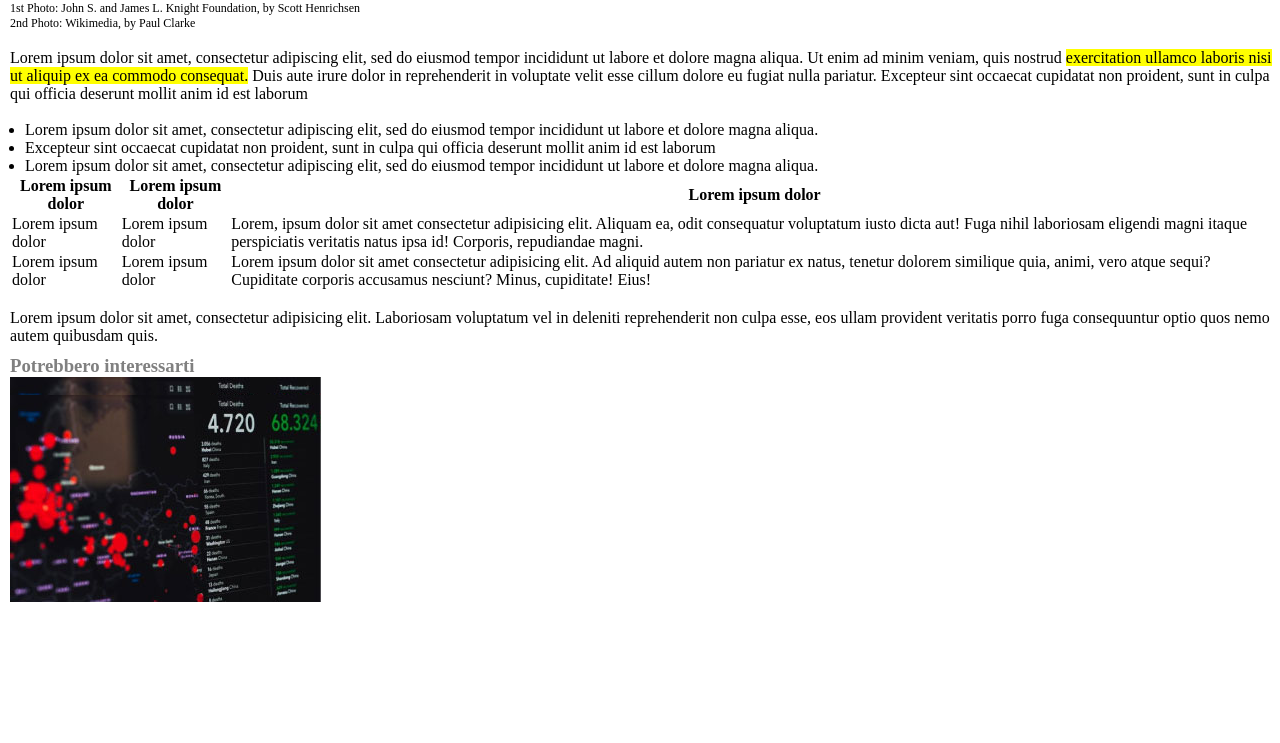
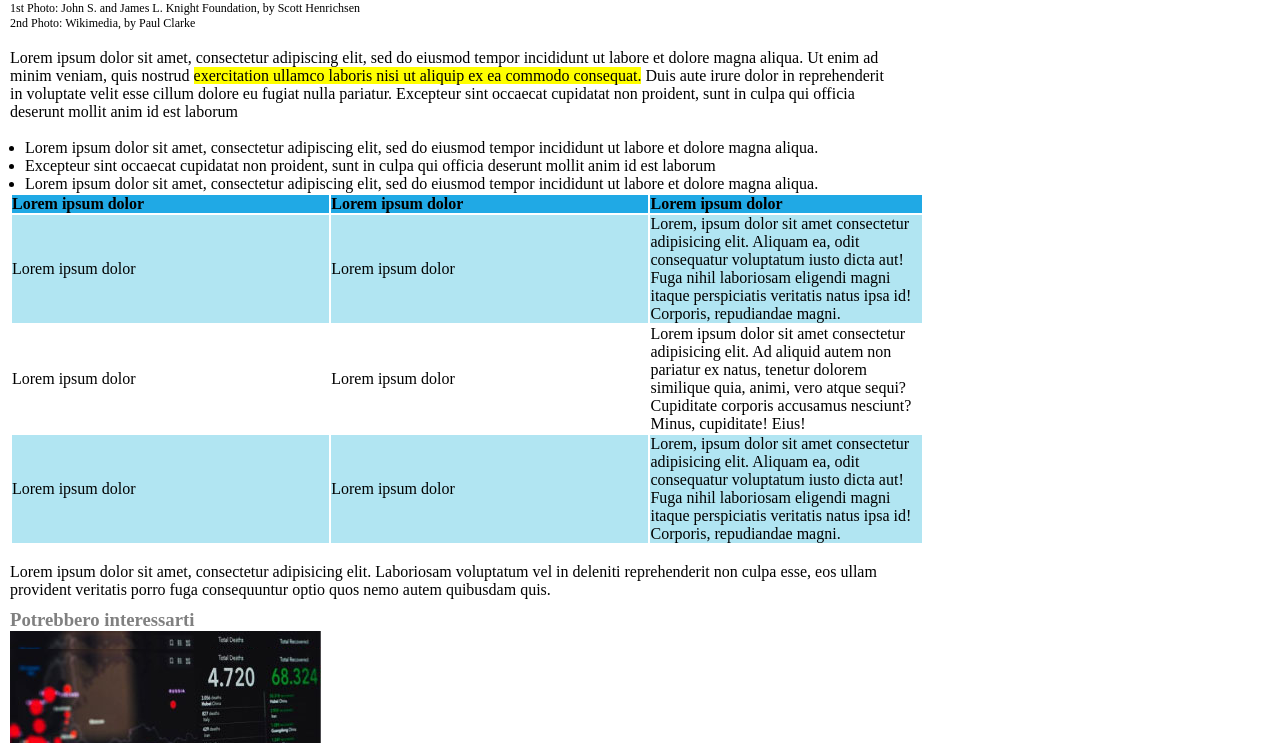
Before and after one commit to DNParadox/html-css-booleaner, a plain HTML site: page index.html in a window 1280 px wide. Shown: the part 511-1254 px from the top of the page. Before the commit the page ends 1127 px from the top, so only its background shows below. Drawn offline with Linux system fonts and the light colour scheme.

Commit message:
Fix tabella. grazie Paolo!

```diff
--- a/css/index.css
+++ b/css/index.css
@@ -46,20 +46,44 @@
 
 /* Main Foto  */
 figure {
-    /* text-align: center; */
     width: 120%;
 }
 
 figcaption {
-
     font-size: 12px;
 }
 
 /* Main Testo, elenco Puntato */
+#testopuntato {
+    width: 70%;
+
+}
 
 #backgroundspan {
     background-color: yellow;
 }
+
+table {
+    width: 72%;
+}
+.tabletexth, .tablebody, .tablefooter {
+    width: 35%;
+    text-align: left;
+}
+
+.tablebody {
+    background-color: #b1e5f2;
+}
+
+
+.tabletexth {
+    background-color: #20a9e5;
+}
+
+.mainp{
+    width: 70%;
+}
+
 
 #list {
     margin-left: 15px;
--- a/index.html
+++ b/index.html
@@ -70,33 +70,58 @@
         <section id="table">
             <table>
                 <tr>
-                    <th>Lorem ipsum dolor</th>
-                    <th>Lorem ipsum dolor</th>
-                    <th>Lorem ipsum dolor </th>
+                    <th  class="tabletexth">
+                        Lorem ipsum dolor
+                    </th>
+                    <th  class="tabletexth">
+                        Lorem ipsum dolor
+                    </th>
+                    <th class="tabletexth">
+                        Lorem ipsum dolor
+                    </th>
                 </tr>
                 <tr>
-                    <td>Lorem ipsum dolor</td>
-                    <td>Lorem ipsum dolor</td>
-                    <td>
+                    <td class="tablebody">
+                        Lorem ipsum dolor
+                    </td>
+                    <td class="tablebody">
+                        Lorem ipsum dolor
+                    </td>
+                    <td class="tablebody">
                         Lorem, ipsum dolor sit amet consectetur adipisicing elit. Aliquam ea, odit consequatur
                         voluptatum iusto dicta aut! Fuga nihil laboriosam eligendi magni itaque perspiciatis veritatis
                         natus ipsa id! Corporis, repudiandae magni.
                     </td>
                 </tr>
                 <tr>
-                    <td>Lorem ipsum dolor</td>
-                    <td>Lorem ipsum dolor</td>
-                    <td>
+                    <td class="tablefooter">
+                        Lorem ipsum dolor
+                    </td>
+                    <td class="tablefooter">
+                        Lorem ipsum dolor
+                    </td>
+                    <td class="tablefooter">
                         Lorem ipsum dolor sit amet consectetur adipisicing elit. Ad aliquid autem non pariatur ex natus,
                         tenetur dolorem similique quia, animi, vero atque sequi? Cupiditate corporis accusamus nesciunt?
                         Minus, cupiditate! Eius!
                     </td>
                 </tr>
+                <td class="tablebody">
+                    Lorem ipsum dolor
+                </td>
+                <td class="tablebody">
+                    Lorem ipsum dolor
+                </td>
+                <td class="tablebody">
+                    Lorem, ipsum dolor sit amet consectetur adipisicing elit. Aliquam ea, odit consequatur
+                    voluptatum iusto dicta aut! Fuga nihil laboriosam eligendi magni itaque perspiciatis veritatis
+                    natus ipsa id! Corporis, repudiandae magni.
+                </td>
             </table>
 
             <br>
 
-            <p>
+            <p class="mainp">
                 Lorem ipsum dolor sit amet, consectetur adipisicing elit. Laboriosam voluptatum vel in deleniti
                 reprehenderit non culpa esse, eos ullam provident veritatis porro fuga consequuntur optio quos nemo
                 autem quibusdam quis.
```
